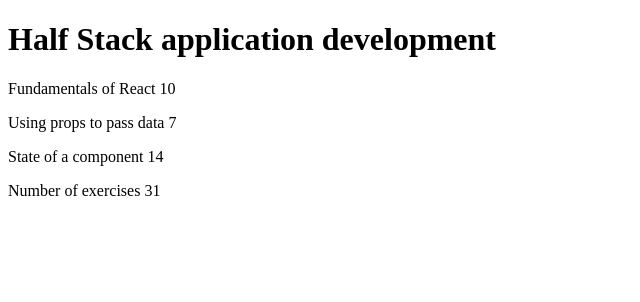
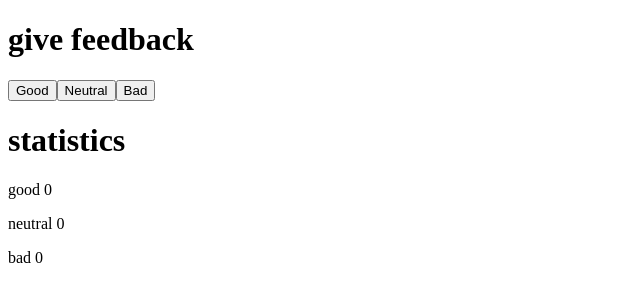
Before and after one commit to anbe6083/Full-Stack-Open, a React (Vite) app in the folder part-1/: page / in a window 1280 px wide. Shown: the top 302 px of the page, without its empty margins (0-640 px from the left). Built offline with nearby package versions, Linux system fonts and the light colour scheme.

Commit message:
Exercise 1.6

```diff
--- a/part-1/src/App.jsx
+++ b/part-1/src/App.jsx
@@ -1,62 +1,41 @@
+import {useState} from 'react';
+
+const Button = ({handleClick, text}) => {
+  return <button onClick={handleClick}>{text}</button>;
+};
+
 const App = () => {
-  const course = {
-    name: 'Half Stack application development',
-    parts: [
-      {
-        name: 'Fundamentals of React',
-        exercises: 10,
-      },
-      {
-        name: 'Using props to pass data',
-        exercises: 7,
-      },
-      {
-        name: 'State of a component',
-        exercises: 14,
-      },
-    ],
+  // save clicks of each button to its own state
+  const [good, setGood] = useState (0);
+  const [neutral, setNeutral] = useState (0);
+  const [bad, setBad] = useState (0);
+  console.log ('Good on render is: ', good);
+  console.log ('neutral on render is: ', neutral);
+  console.log ('bad on render is: ', bad);
+  const handleClickGood = () => {
+    console.log ('Good before update is: ', good);
+    setGood (good + 1);
+  };
+  const handleClickNeutral = () => {
+    console.log ('Neutral before update is: ', neutral);
+    setNeutral (neutral + 1);
+  };
+  const handleClickBad = () => {
+    console.log ('Bad before update is: ', bad);
+    setBad (bad + 1);
   };
   return (
     <div>
-      <Header course={course.name} />
-      <Content parts={course.parts} />
-      <Total parts={course.parts} />
+      <h1>give feedback</h1>
+      <Button handleClick={handleClickGood} text={'Good'} />
+      <Button handleClick={handleClickNeutral} text={'Neutral'} />
+      <Button handleClick={handleClickBad} text={'Bad'} />
+      <h1>statistics</h1>
+      <p>good {good}</p>
+      <p>neutral {neutral}</p>
+      <p>bad {bad}</p>
     </div>
   );
 };
 
 export default App;
-
-const Header = props => {
-  return <h1>{props.course}</h1>;
-};
-
-const Total = props => {
-  return (
-    <p>
-      Number of exercises{' '}
-      {props.parts[0].exercises +
-        props.parts[1].exercises +
-        props.parts[2].exercises}
-    </p>
-  );
-};
-
-const Content = props => {
-  console.log (props);
-  return (
-    <div>
-      <Part part={props.parts[0].name} exercise={props.parts[0].exercises} />
-      <Part part={props.parts[1].name} exercise={props.parts[1].exercises} />
-      <Part part={props.parts[2].name} exercise={props.parts[2].exercises} />
-    </div>
-  );
-};
-
-const Part = props => {
-  return (
-    <p>
-      {props.part} {props.exercise}
-    </p>
-  );
-};
```
